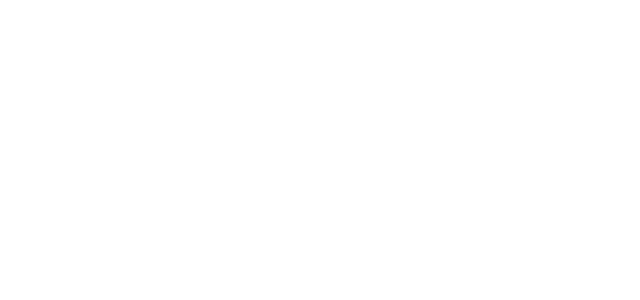
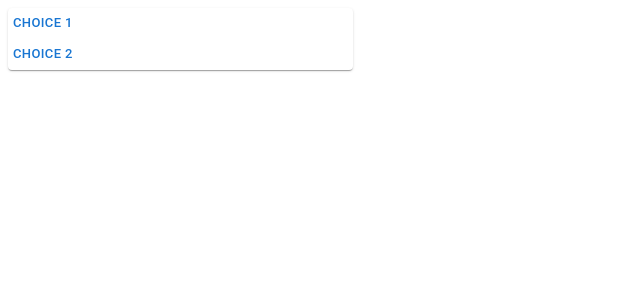
Before and after one commit to clairte/Day-In-A-Life, a React (Create React App) app in the folder client/: page /choiceCard in a window 1280 px wide. Before the commit this address had no page. Shown: the top 300 px of the page, without its empty margins (0-640 px from the left). Built offline with nearby package versions, Linux system fonts and the light colour scheme.

Commit message:
Add generic choice, scenario, coin card templates

```diff
--- a/client/package.json
+++ b/client/package.json
@@ -3,6 +3,7 @@
   "version": "0.1.0",
   "private": true,
   "dependencies": {
+    "@coreui/react": "^4.5.2",
     "@emotion/react": "^11.10.5",
     "@emotion/styled": "^11.10.5",
     "@mui/material": "^5.11.6",
--- a/client/src/App.js
+++ b/client/src/App.js
@@ -2,7 +2,10 @@
 import {BrowserRouter as Router, Routes, Route, Navigate} from "react-router-dom";
 
 import Home from './pages/Home.js';
-import Start from './pages/Start.js';
+import Morning from './pages/Morning.js';
+
+//Components for testing
+import ChoiceCard from './components/ChoiceCard.js';
 
 function App() {
   return (
@@ -10,7 +13,9 @@
       <Router>
           <Routes>
             <Route path="/home" element={<Home />} />
-            <Route path="/start" element={<Start />} />
+            <Route path="/morning" element={<Morning />} />
+
+            <Route path="/choiceCard" element={<ChoiceCard />} />
           </Routes>
       </Router>
     </div>
--- /dev/null
+++ b/client/src/components/ChoiceCard.js
@@ -0,0 +1,18 @@
+import React from 'react';
+
+import Card from '@mui/material/Card';
+import CardActions from '@mui/material/CardActions';
+
+import DefaultButton from './DefaultButton';
+
+
+function ChoiceCard(){
+    return(
+        <Card sx={{ maxWidth: 345}}>
+            <DefaultButton text="Choice 1" route="/choice1page" />
+            <DefaultButton text="Choice 2" route="/choice2page" />
+        </Card>
+    )
+}
+
+export default ChoiceCard;
--- a/client/src/components/DefaultButton.js
+++ b/client/src/components/DefaultButton.js
@@ -8,7 +8,6 @@
     return (
         <div>
             <Button
-            variant = "outlined"
             component={Link} to={route}
             size="small"
             style={textStyle}>
--- a/client/src/pages/Home.js
+++ b/client/src/pages/Home.js
@@ -11,7 +11,7 @@
             <h1> This is our home page. </h1>
             <p> We could introduce the game here </p>
             <div>
-                <DefaultButton text="Begin" route="/start"/>
+                <DefaultButton text="Begin" route="/morning"/>
             </div>
         </div>
     )
--- a/client/src/pages/Start.js
+++ b/client/src/pages/Morning.js
@@ -1,6 +1,6 @@
 import React from 'react';
 
-function Start (){
+function Morning (){
 
     return(
         <div>
@@ -9,4 +9,4 @@
     )
 }
 
-export default Start;
+export default Morning;
```
Also changed, not shown: client/src/components/CoinCard.js (added, +12 -0 lines), client/src/components/ScenarioCard.js (added, +11 -0 lines), client/src/pages/Credits.js (added), 1 other file (tests, documents, lock files or other folders).
